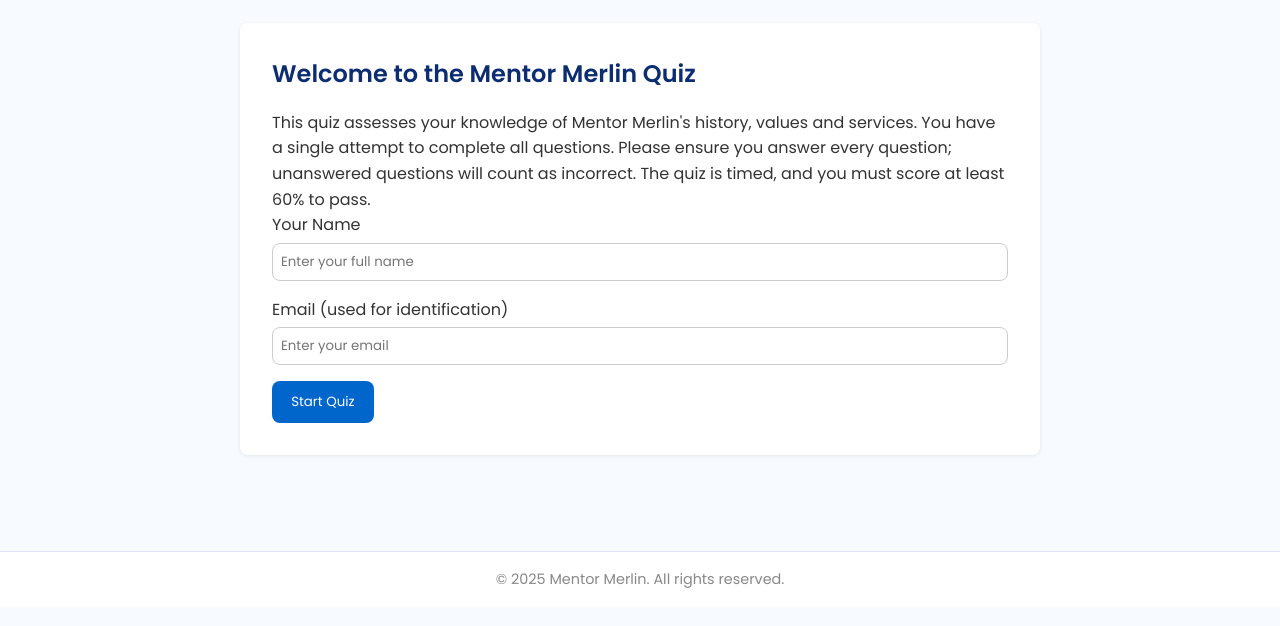
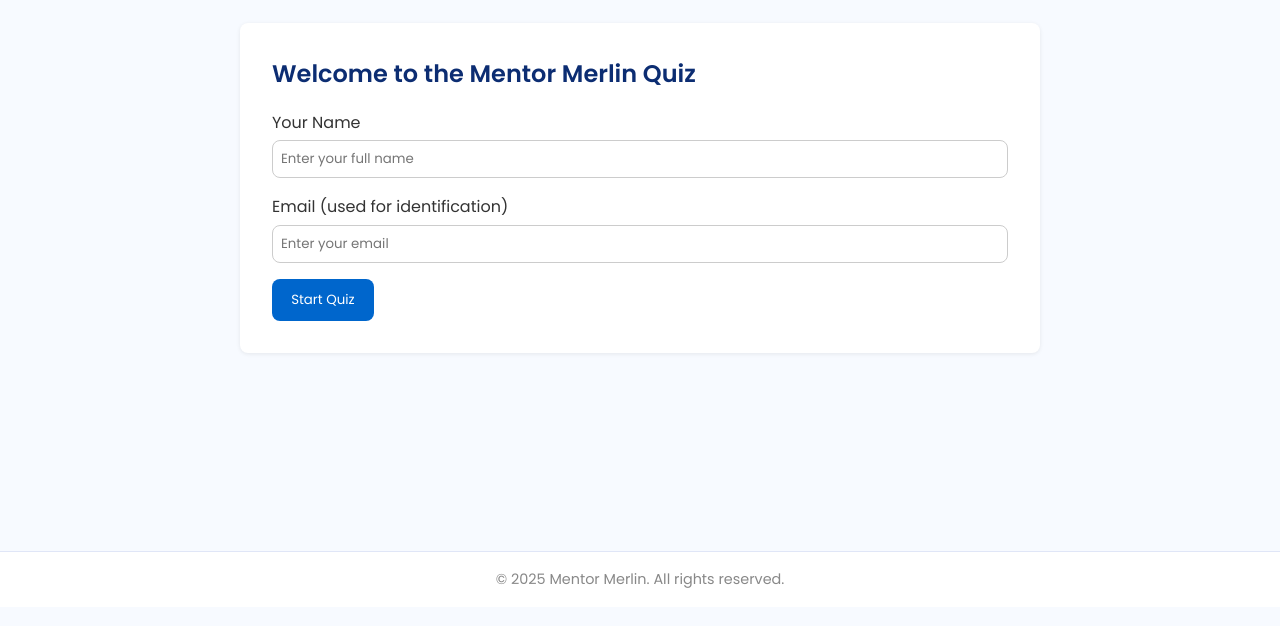
Before and after one commit to mentormerlin/Mentor_Merlin_day2_quiz, a plain HTML site: page quiz.html in a window 1280 px wide. Shown: the part 128-754 px from the top of the page. Drawn offline with Linux system fonts and the light colour scheme.

Commit message:
Update quiz.html

```diff
--- a/quiz.html
+++ b/quiz.html
@@ -31,11 +31,7 @@
     <main class="quiz-container">
         <div id="quiz-start" class="quiz-start">
             <h2>Welcome to the Mentor Merlin Quiz</h2>
-            <p>
-                This quiz assesses your knowledge of Mentor Merlin's history, values and
-                services. You have a single attempt to complete all questions. Please ensure
-                you answer every question; unanswered questions will count as incorrect. The quiz is timed, and you must score at least 60% to pass.
-            </p>
+
             <div class="form-group">
                 <label for="traineeName">Your Name</label>
                 <input type="text" id="traineeName" placeholder="Enter your full name" required />
```
